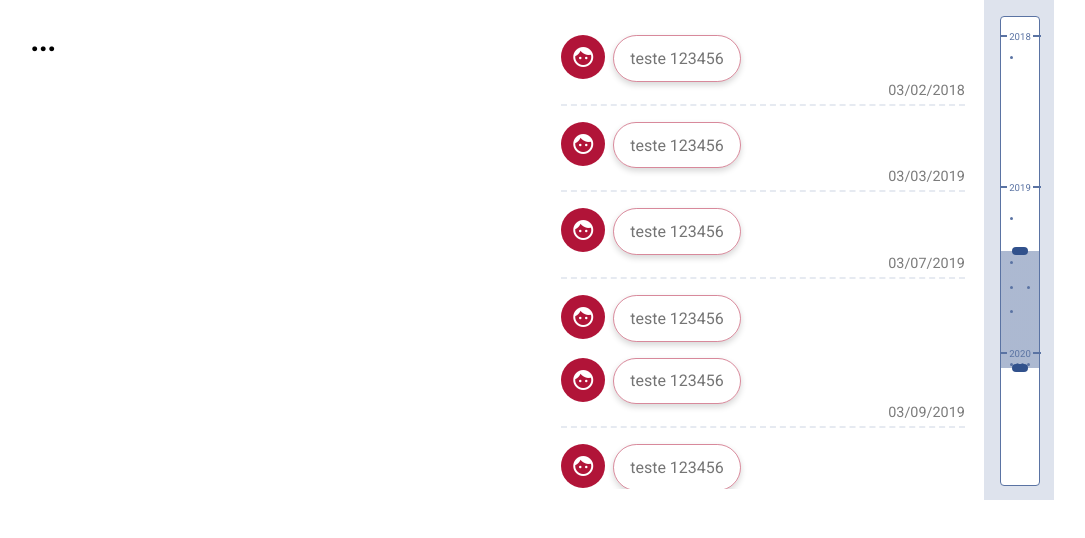
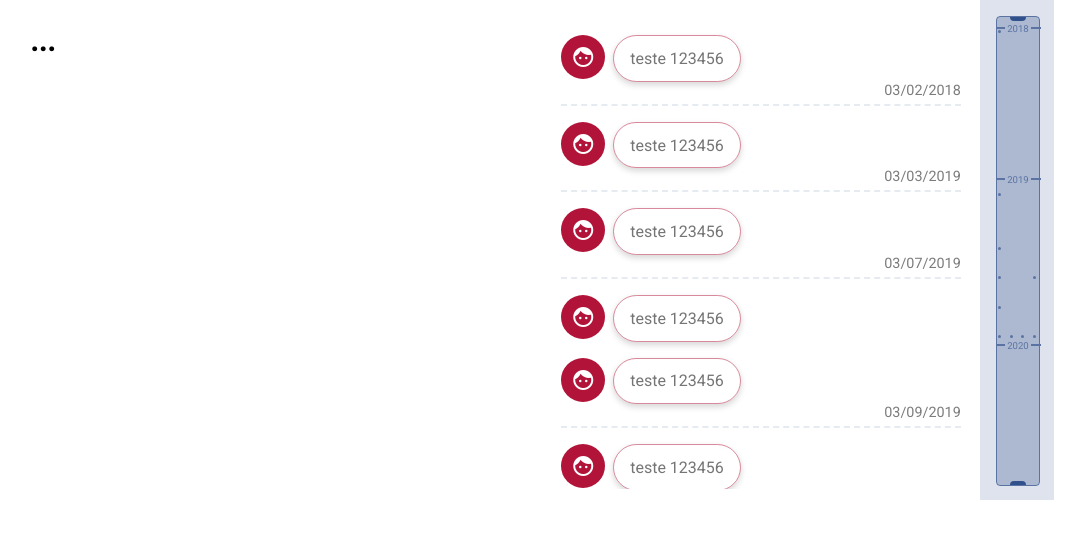
Before and after one commit to henriquekio/poc-timeline, a React (Create React App) app: page / in a window 1280 px wide. Shown: the top 538 px of the page, without its empty margins (98-1183 px from the left). Built offline with nearby package versions, Linux system fonts and the light colour scheme.

Commit message:
fix layout grid

```diff
--- a/src/components/Timeline/TimelineResume.js
+++ b/src/components/Timeline/TimelineResume.js
@@ -40,11 +40,22 @@ const TimelineResume = ({data = []}) => {
             data
         })).value();
 
-    const MIN = 0;
-    const MAX = 100;
-    const STEP = 0.1;
+    const firstDateObj = _.head(years);
+    const lastDateObj = _.last(years);
 
-    const [range, setRange] = useState([50, 75]);
+    const firstDate = new Date(firstDateObj.year,0, 1);
+    const lastDate = new Date(lastDateObj.year, 11, 31);
+
+
+    const MIN = firstDate.getTime();
+    const MAX = lastDate.getTime();
+    const STEP = 86400000;
+
+    const [range, setRange] = useState([firstDate, lastDate]);
+
+    const filterData = (values) => {
+        console.log(moment(values[0]).format('DD-MM-YYYY'), moment(values[1]).format('DD-MM-YYYY'));
+    };
 
     return (
         <Container>
@@ -57,6 +68,7 @@ const TimelineResume = ({data = []}) => {
                         direction={Direction.Down}
                         values={range}
                         onChange={values => setRange(values)}
+                        onFinalChange={values => filterData(values)}
                         renderTrack={({props, children}) => (
                             <div
                                 onMouseDown={props.onMouseDown}
--- a/src/components/Timeline/TimelineResumeItem.js
+++ b/src/components/Timeline/TimelineResumeItem.js
@@ -4,14 +4,19 @@ import _ from 'lodash';
 import moment from "moment";
 
 const ContainerItem = styled.div`
-margin-top: .5em;
+position: relative;
 display: grid;
-grid-template-rows: 20px 2fr;
+grid-template-rows: 2fr;
 `;
 
 const ContainerTitle = styled.div`
-position: relative;
+position: absolute;
 text-align: center;
+top: 0;
+right: 0;
+left: 0;
+display: inline-block;
+margin: 0 auto;
 &:before{
 position: absolute;
 content: '';
@@ -49,13 +54,13 @@ grid-template-areas: "month1"
 "month10"
 "month11"
 "month12";
-padding: 0 .5em;
+width: 40px;
 `;
 
 const ContainerPoint = styled.div(({month}) => ({
     display: 'flex',
     justifyContent: 'space-between',
-    gridArea: 'month'+month
+    gridArea: 'month' + month
 }));
 
 const Point = styled.div`
@@ -75,10 +80,10 @@ const TimelineResumeItem = ({item = {}}) => {
 
     return (
         <ContainerItem>
-            <ContainerTitle>
-                <Title>{item.year}</Title>
-            </ContainerTitle>
             <ContainerPointItem>
+                <ContainerTitle>
+                    <Title>{item.year}</Title>
+                </ContainerTitle>
                 {month.map(({month, data}) => (
                     <ContainerPoint key={month} {...{month}}>
                         {data.map((data, index) => <Point key={index}/>)}
```
